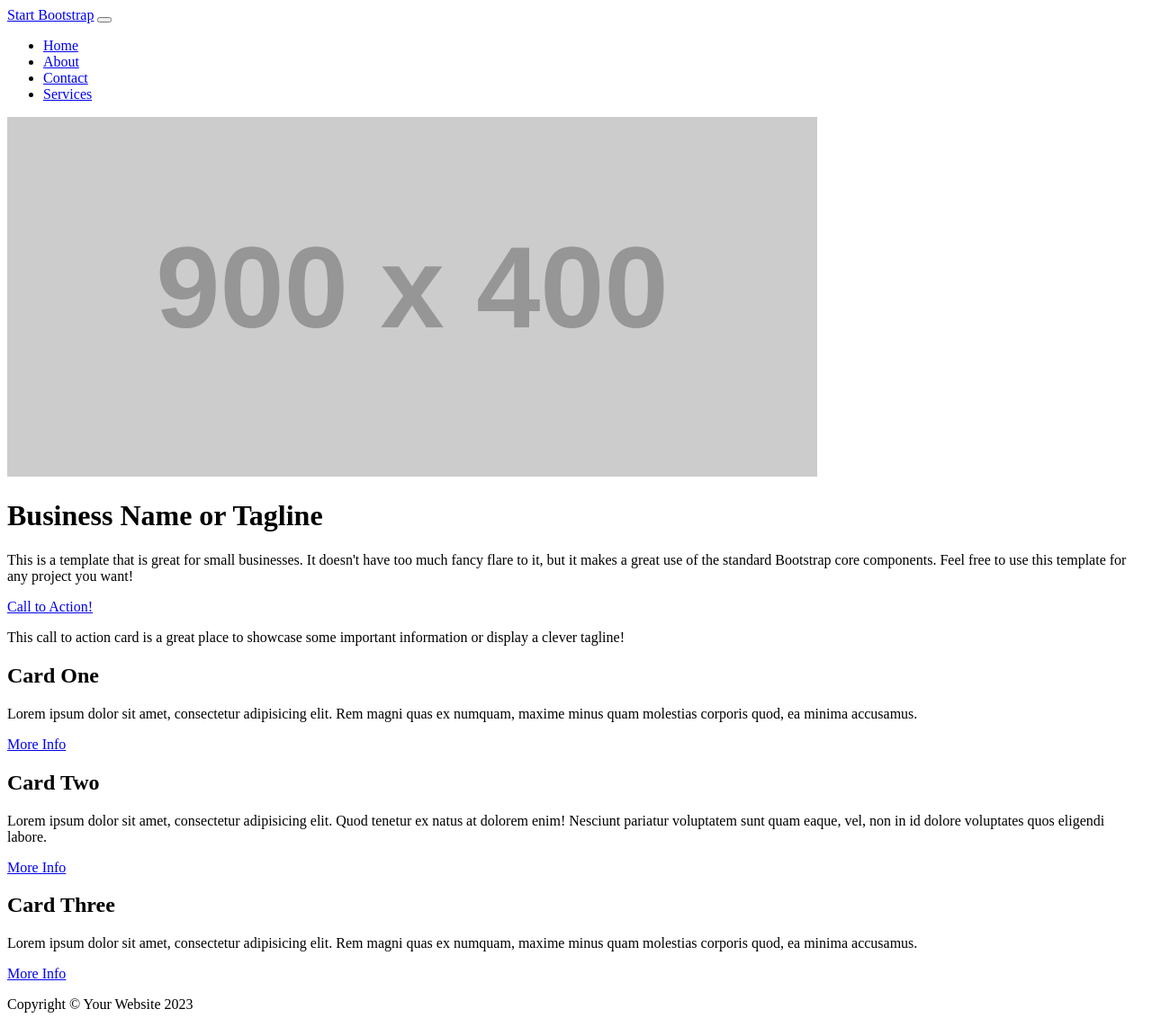
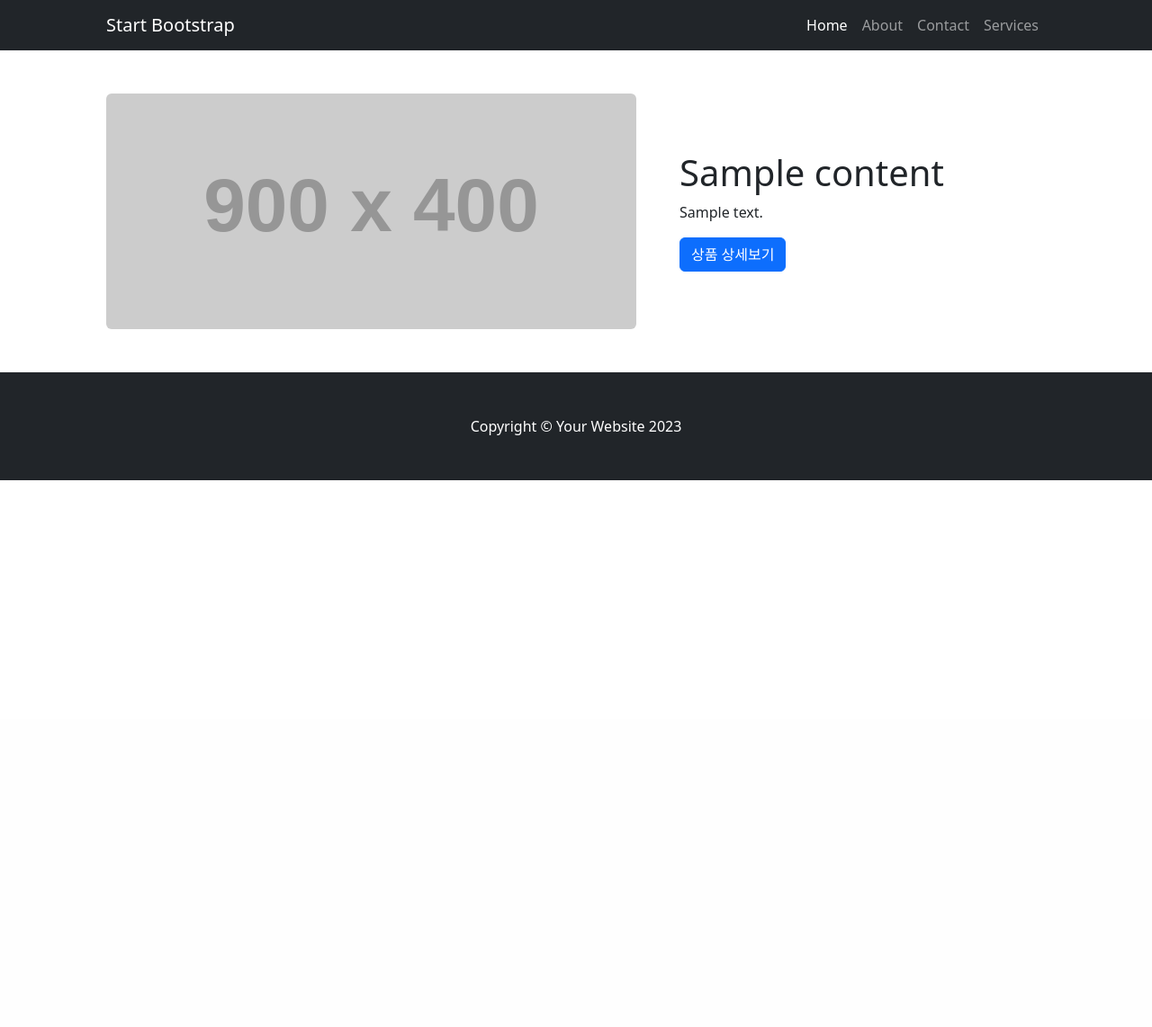
Before and after one commit to sofe23/django_jyl, a Django app: template templates/mysite/content_list.html in a window 1280 px wide. Shown: the whole page at 90% size. After the commit the page ends 534 px from the top, so only its background shows below. Run offline with Django 5.2, Linux system fonts and the light colour scheme; the template is opened without the code that fills it: most values are stand-ins (such as "Sample title", 1, 10 or a date in 2020); grey boxes labelled with a size stand in for pictures from a placeholder-image service; some libraries are stand-ins or nearby versions.

Commit message:
2주차 django 개발 시작

```diff
--- a/templates/mysite/content_list.html
+++ b/templates/mysite/content_list.html
@@ -2,15 +2,15 @@
 {% load static %}
 <html lang="ko">
     <head>
-    <meta charset="utf-8"/>
-    <meta name="viewport" content="width=device-width, initial-scale=1, shrink-to-fit=no"/>
-    <meta name="description" content=""/>
-    <meta name="author" content=""/>
+        <meta charset="utf-8" />
+        <meta name="viewport" content="width=device-width, initial-scale=1, shrink-to-fit=no" />
+        <meta name="description" content="" />
+        <meta name="author" content="" />
         <title>Small Business - Start Bootstrap Template</title>
         <!-- Favicon-->
-    <link rel="icon" type="image/x-icon" href="assets/favicon.ico"/>
+        <link rel="icon" type="image/x-icon" href="assets/favicon.ico" />
         <!-- Core theme CSS (includes Bootstrap)-->
-    <link rel="stylesheet" type="text/css" href="{% static 'style.css' %}">
+        <link rel="stylesheet" type="text/css" href="{% static 'styles.css' %}">
         <link rel="stylesheet" type="text/css" href="{% static 'bootstrap.min.css' %}">
     </head>
     <body>
@@ -18,9 +18,7 @@
         <nav class="navbar navbar-expand-lg navbar-dark bg-dark">
             <div class="container px-5">
                 <a class="navbar-brand" href="#!">Start Bootstrap</a>
-        <button class="navbar-toggler" type="button" data-bs-toggle="collapse" data-bs-target="#navbarSupportedContent"
-                aria-controls="navbarSupportedContent" aria-expanded="false" aria-label="Toggle navigation"><span
-                class="navbar-toggler-icon"></span></button>
+                <button class="navbar-toggler" type="button" data-bs-toggle="collapse" data-bs-target="#navbarSupportedContent" aria-controls="navbarSupportedContent" aria-expanded="false" aria-label="Toggle navigation"><span class="navbar-toggler-icon"></span></button>
                 <div class="collapse navbar-collapse" id="navbarSupportedContent">
                     <ul class="navbar-nav ms-auto mb-2 mb-lg-0">
                         <li class="nav-item"><a class="nav-link active" aria-current="page" href="#!">Home</a></li>
@@ -34,61 +32,24 @@
         <!-- Page Content-->
         <div class="container px-4 px-lg-5">
             <!-- Heading Row-->
+        {% if content_list %}
+            {% for content in content_list %}
             <div class="row gx-4 gx-lg-5 align-items-center my-5">
-        <div class="col-lg-7"><img class="img-fluid rounded mb-4 mb-lg-0"
-                                   src="https://dummyimage.com/900x400/dee2e6/6c757d.jpg" alt="..."/></div>
+                <div class="col-lg-7"><img class="img-fluid rounded mb-4 mb-lg-0" src="https://dummyimage.com/900x400/dee2e6/6c757d.jpg" alt="..." /></div>
                 <div class="col-lg-5">
-            <h1 class="font-weight-light">Business Name or Tagline</h1>
-            <p>This is a template that is great for small businesses. It doesn't have too much fancy flare to it, but it
-                makes a great use of the standard Bootstrap core components. Feel free to use this template for any
-                project you want!</p>
-            <a class="btn btn-primary" href="#!">Call to Action!</a>
+                    <h1 class="font-weight-light">{{ content.title }}</h1>
+                    <p>{{ content.content}}</p>
+                    <a class="btn btn-primary" href="/mysite/{{ content.id }}/">상품 상세보기</a>
                 </div>
             </div>
-    <!-- Call to Action-->
-    <div class="card text-white bg-secondary my-5 py-4 text-center">
-        <div class="card-body"><p class="text-white m-0">This call to action card is a great place to showcase some
-            important information or display a clever tagline!</p></div>
-    </div>
-    <!-- Content Row-->
-    <div class="row gx-4 gx-lg-5">
-        <div class="col-md-4 mb-5">
-            <div class="card h-100">
-                <div class="card-body">
-                    <h2 class="card-title">Card One</h2>
-                    <p class="card-text">Lorem ipsum dolor sit amet, consectetur adipisicing elit. Rem magni quas ex
-                        numquam, maxime minus quam molestias corporis quod, ea minima accusamus.</p>
-                </div>
-                <div class="card-footer"><a class="btn btn-primary btn-sm" href="#!">More Info</a></div>
-            </div>
-        </div>
-        <div class="col-md-4 mb-5">
-            <div class="card h-100">
-                <div class="card-body">
-                    <h2 class="card-title">Card Two</h2>
-                    <p class="card-text">Lorem ipsum dolor sit amet, consectetur adipisicing elit. Quod tenetur ex natus
-                        at dolorem enim! Nesciunt pariatur voluptatem sunt quam eaque, vel, non in id dolore voluptates
-                        quos eligendi labore.</p>
-                </div>
-                <div class="card-footer"><a class="btn btn-primary btn-sm" href="#!">More Info</a></div>
-            </div>
-        </div>
-        <div class="col-md-4 mb-5">
-            <div class="card h-100">
-                <div class="card-body">
-                    <h2 class="card-title">Card Three</h2>
-                    <p class="card-text">Lorem ipsum dolor sit amet, consectetur adipisicing elit. Rem magni quas ex
-                        numquam, maxime minus quam molestias corporis quod, ea minima accusamus.</p>
-                </div>
-                <div class="card-footer"><a class="btn btn-primary btn-sm" href="#!">More Info</a></div>
-            </div>
-        </div>
-    </div>
+            {% endfor %}
+        {% else %}
+            <p>content가 없습니다.</p>
+        {% endif %}
         </div>
         <!-- Footer-->
         <footer class="py-5 bg-dark">
-    <div class="container px-4 px-lg-5"><p class="m-0 text-center text-white">Copyright &copy; Your Website 2023</p>
-    </div>
+            <div class="container px-4 px-lg-5"><p class="m-0 text-center text-white">Copyright &copy; Your Website 2023</p></div>
         </footer>
     </body>
 </html>
```
Lines whose indentation alone changed are shown as unchanged.
